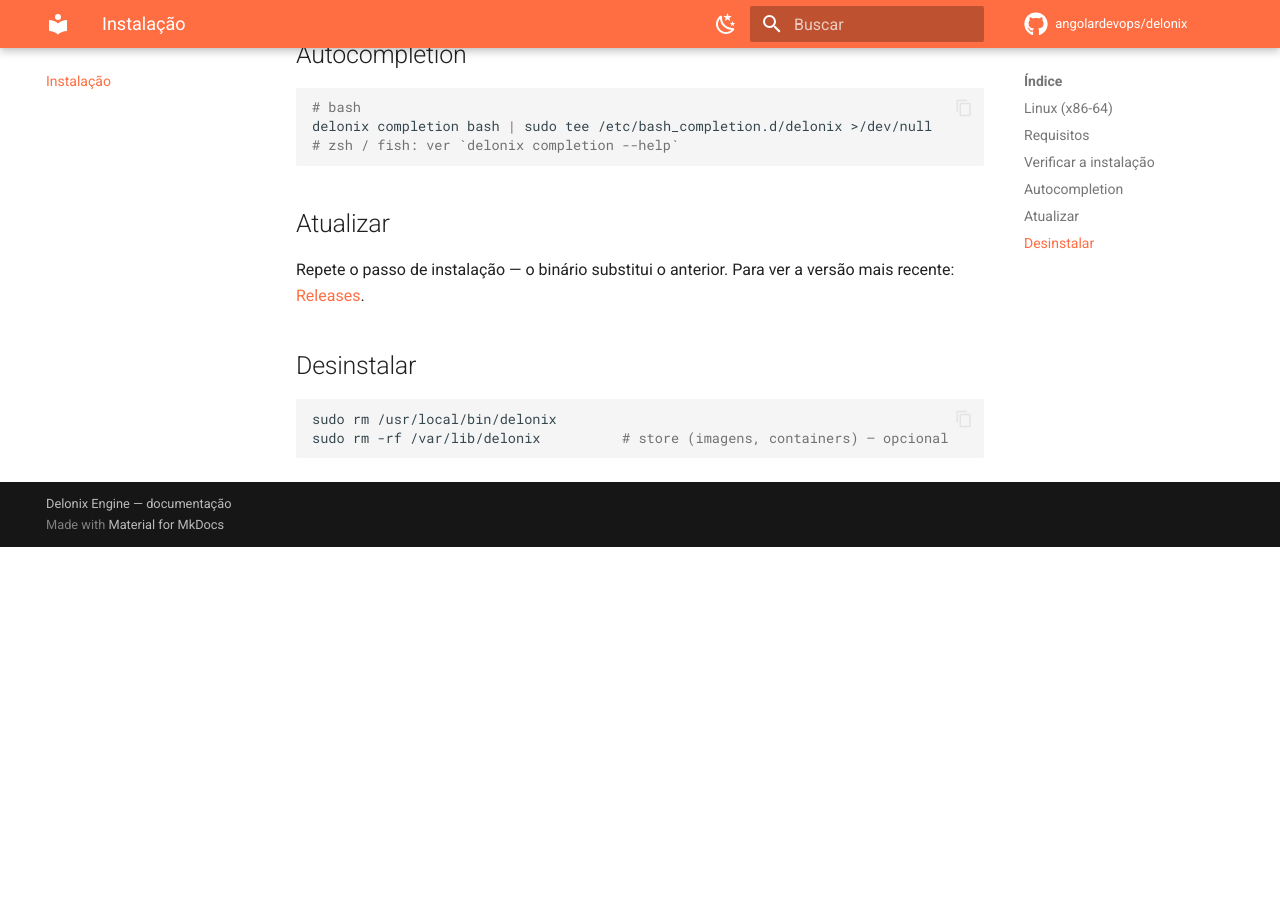
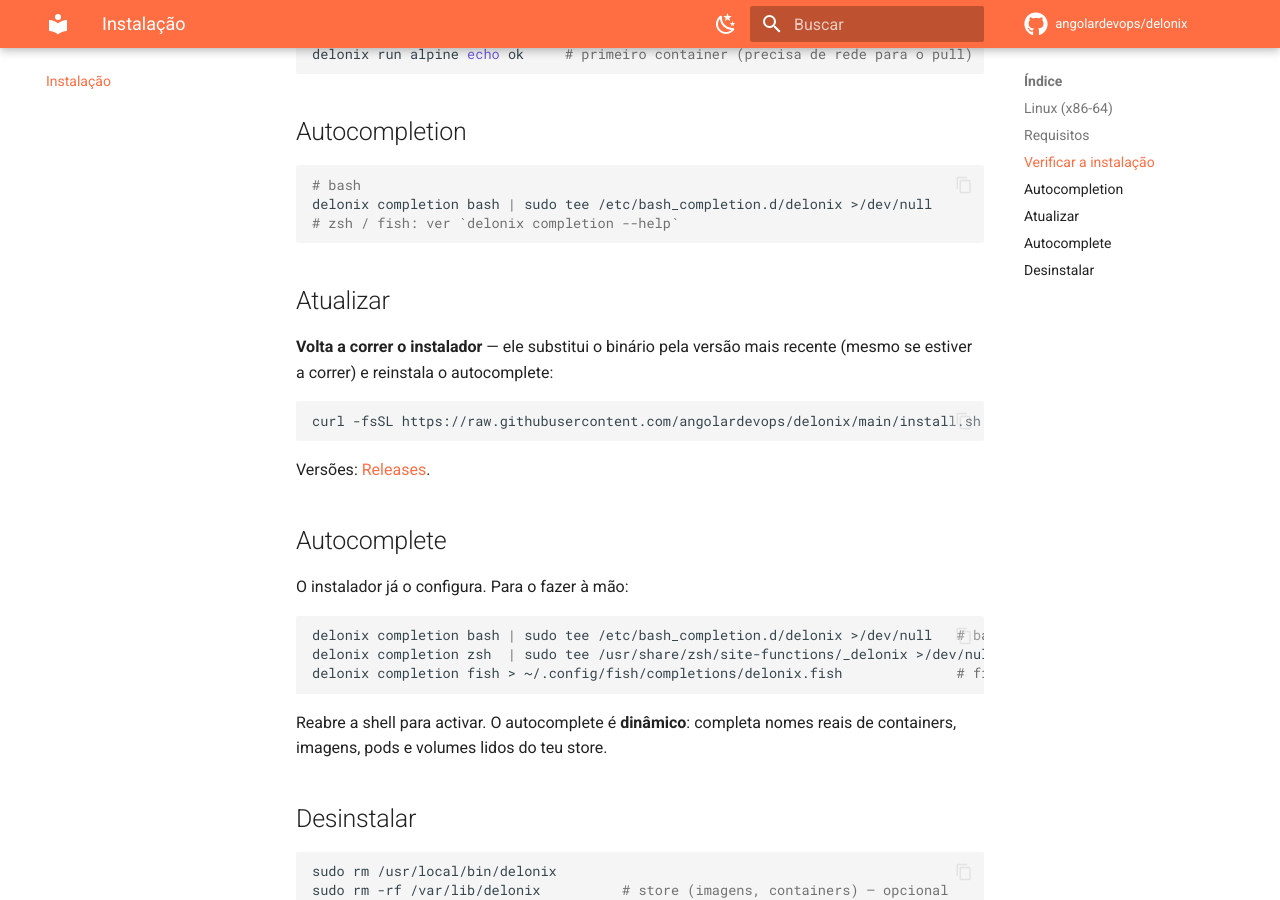
Before and after one commit to angolardevops/delonix, an MkDocs documentation site: the page built from docs/install.md, in a window 1280 px wide and 900 px high, scrolled down 1049 px. Built offline with MkDocs 1.6.1 and Material for MkDocs 9.7.7, drawn with Linux system fonts in a browser that asks for light colours; comment, search, counter and statistics services are not loaded; before the commit the page ends 1596 px from its top, so only the background shows below that; some of the changed text lies outside the part shown.

Commit message:
install: script de instalação/actualização com autocomplete; docs apontam para o instalador

````diff
--- a/docs/install.md
+++ b/docs/install.md
@@ -5,22 +5,24 @@
 
 ## Linux (x86-64)
 
-=== "Uma linha (recomendado)"
+=== "Instalador (recomendado)"
 
     ```bash
-    curl -fsSL https://github.com/angolardevops/delonix/releases/latest/download/delonix-x86_64-linux -o delonix
-    chmod +x delonix
-    sudo mv delonix /usr/local/bin/delonix
-    delonix --version
+    curl -fsSL https://raw.githubusercontent.com/angolardevops/delonix/main/install.sh | sh
     ```
 
-=== "Verificar o checksum"
+    O instalador descarrega o binário mais recente, **verifica o checksum**,
+    **instala ou actualiza** (substitui mesmo se o `delonix` estiver a correr, via
+    rename atómico — sem o erro *"Text file busy"*) e **configura o autocomplete**
+    da tua shell (bash/zsh/fish). Correr de novo = **actualizar** para a última versão.
+
+=== "Manual"
 
     ```bash
     curl -fsSL https://github.com/angolardevops/delonix/releases/latest/download/delonix-x86_64-linux -o delonix
     curl -fsSL https://github.com/angolardevops/delonix/releases/latest/download/SHA256SUMS -o SHA256SUMS
     sha256sum -c SHA256SUMS --ignore-missing
-    chmod +x delonix && sudo mv delonix /usr/local/bin/
+    chmod +x delonix && sudo mv delonix /usr/local/bin/      # `mv` substitui mesmo a correr
     ```
 
 O binário é **estático (musl)** — corre em qualquer distribuição Linux x86-64
@@ -56,8 +58,27 @@
 
 ## Atualizar
 
-Repete o passo de instalação — o binário substitui o anterior. Para ver a versão
-mais recente: [Releases](https://github.com/angolardevops/delonix/releases).
+**Volta a correr o instalador** — ele substitui o binário pela versão mais
+recente (mesmo se estiver a correr) e reinstala o autocomplete:
+
+```bash
+curl -fsSL https://raw.githubusercontent.com/angolardevops/delonix/main/install.sh | sh
+```
+
+Versões: [Releases](https://github.com/angolardevops/delonix/releases).
+
+## Autocomplete
+
+O instalador já o configura. Para o fazer à mão:
+
+```bash
+delonix completion bash | sudo tee /etc/bash_completion.d/delonix >/dev/null   # bash
+delonix completion zsh  | sudo tee /usr/share/zsh/site-functions/_delonix >/dev/null   # zsh
+delonix completion fish > ~/.config/fish/completions/delonix.fish              # fish
+```
+
+Reabre a shell para activar. O autocomplete é **dinâmico**: completa nomes reais
+de containers, imagens, pods e volumes lidos do teu store.
 
 ## Desinstalar
 
````
Also changed, not shown: README.md (+5 -3 lines), docs/index.md (+2 -3 lines), 1 other file.
